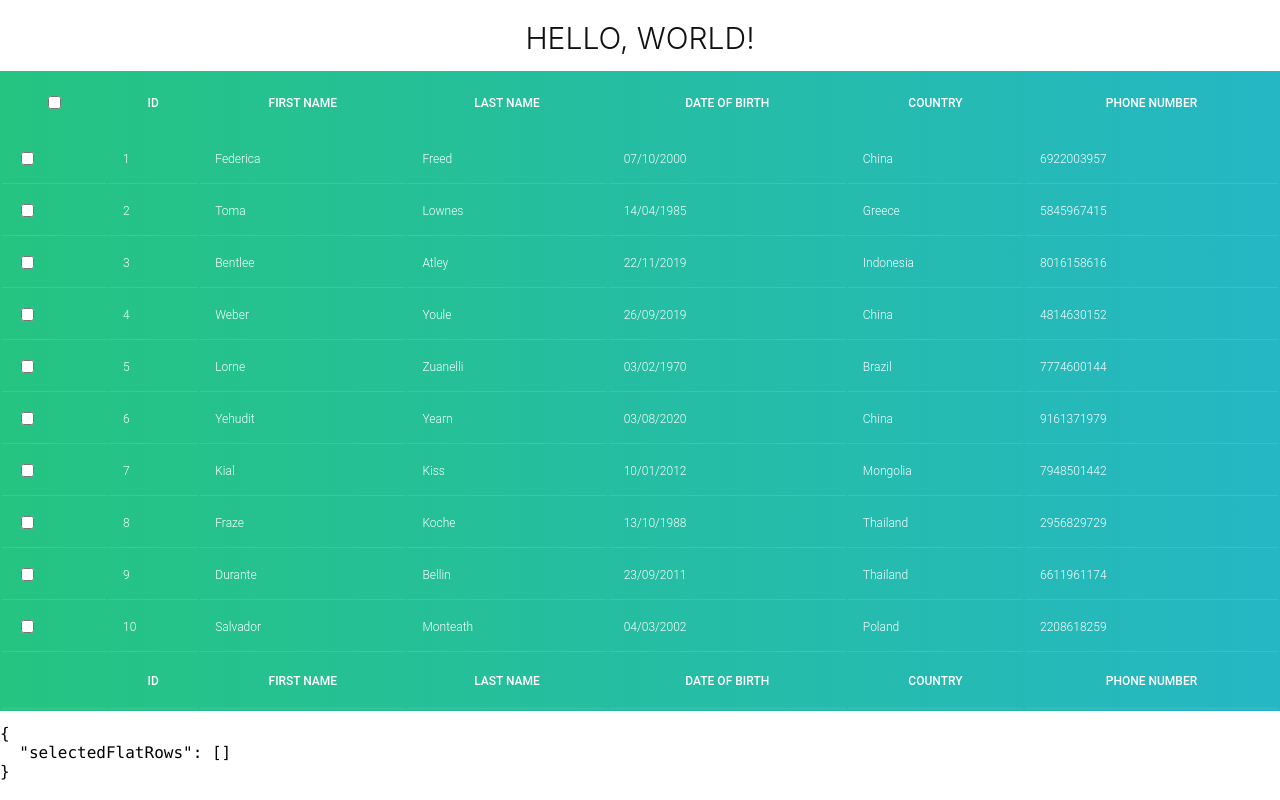
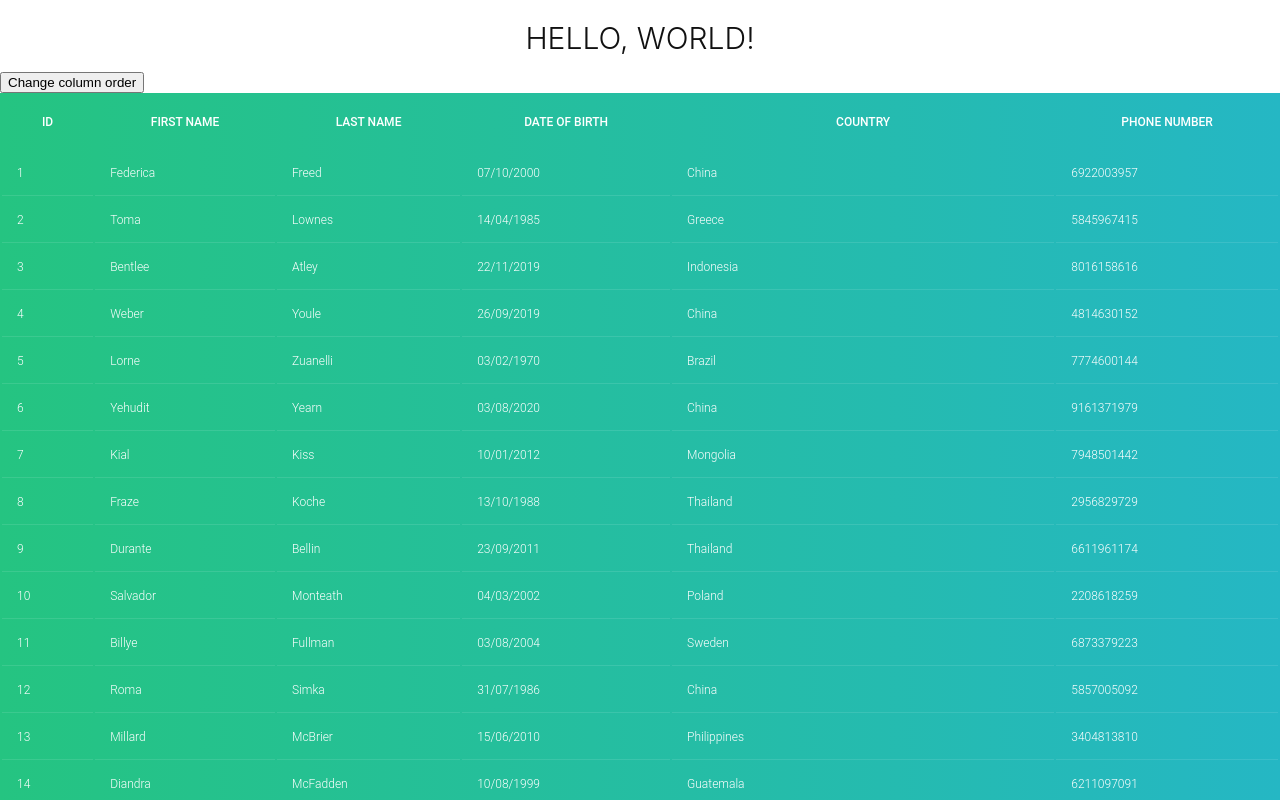
Before and after one commit to MomenSherif/react-table-playground, a React (Create React App) app: page / in a window 1280 px wide. Shown: the top 800 px of the page. Built offline with nearby package versions, Linux system fonts and the light colour scheme.

Commit message:
add column ordering functionality

```diff
--- a/src/App.js
+++ b/src/App.js
@@ -3,13 +3,14 @@ import SortingTable from './components/SortingTable';
 import FilteringTable from './components/FilteringTable';
 import PaginationTable from './components/PaginationTable';
 import RowSelection from './components/RowSelection';
+import ColumnOrder from './components/ColumnOrder';
 
 function App() {
   return (
     <div className="App">
       <h1>Hello, World!</h1>
       <div className="table-container">
-        <RowSelection />
+        <ColumnOrder />
       </div>
     </div>
   );
--- /dev/null
+++ b/src/components/ColumnOrder.js
@@ -0,0 +1,62 @@
+import { useMemo } from 'react';
+import { useTable, useColumnOrder } from "react-table";
+import MOCK_DATA from "./MOCK_DATA.json";
+import { COLUMNS } from "./columns";
+
+export default function ColumnOrder() {
+  const data = useMemo(() => MOCK_DATA, []);
+  const columns = useMemo(() => COLUMNS, []);
+  const {
+    getTableProps,
+    getTableBodyProps,
+    headerGroups,
+    footerGroups,
+    rows,
+    prepareRow,
+    setColumnOrder,
+  } = useTable({
+    columns,
+    data,
+  }, useColumnOrder);
+
+  const changeOrder = () => {
+    setColumnOrder(['id', 'first_name', 'last_name', 'phone', 'country', 'date_of_birth'])
+  };
+
+  return (
+    <>
+      <button onClick={changeOrder}>Change column order</button>
+      <table {...getTableProps()}>
+        <thead>
+          {headerGroups.map((headerGroup) => (
+            <tr {...headerGroup.getHeaderGroupProps()}>
+              {headerGroup.headers.map((column) => (
+                <th {...column.getHeaderProps()}>{column.render('Header')}</th>
+              ))}
+            </tr>
+          ))}
+        </thead>
+        <tbody {...getTableBodyProps()}>
+          {rows.map(row => {
+            prepareRow(row);
+            return (
+              <tr {...row.getRowProps()}>
+                {row.cells.map(cell => <td {...cell.getCellProps()}>{cell.render('Cell')}</td>)}
+              </tr>
+            )
+          })}
+
+        </tbody>
+        <tfoot>
+          {footerGroups.map(footerGroup => (
+            <tr {...footerGroup.getFooterGroupProps()}>
+              {footerGroup.headers.map(column => (
+                <td {...column.getFooterProps()}>{column.render('Footer')}</td>
+              ))}
+            </tr>
+          ))}
+        </tfoot>
+      </table>
+    </>
+  );
+}
```
Also changed, not shown: 1 other file (tests, documents, lock files or other folders).
